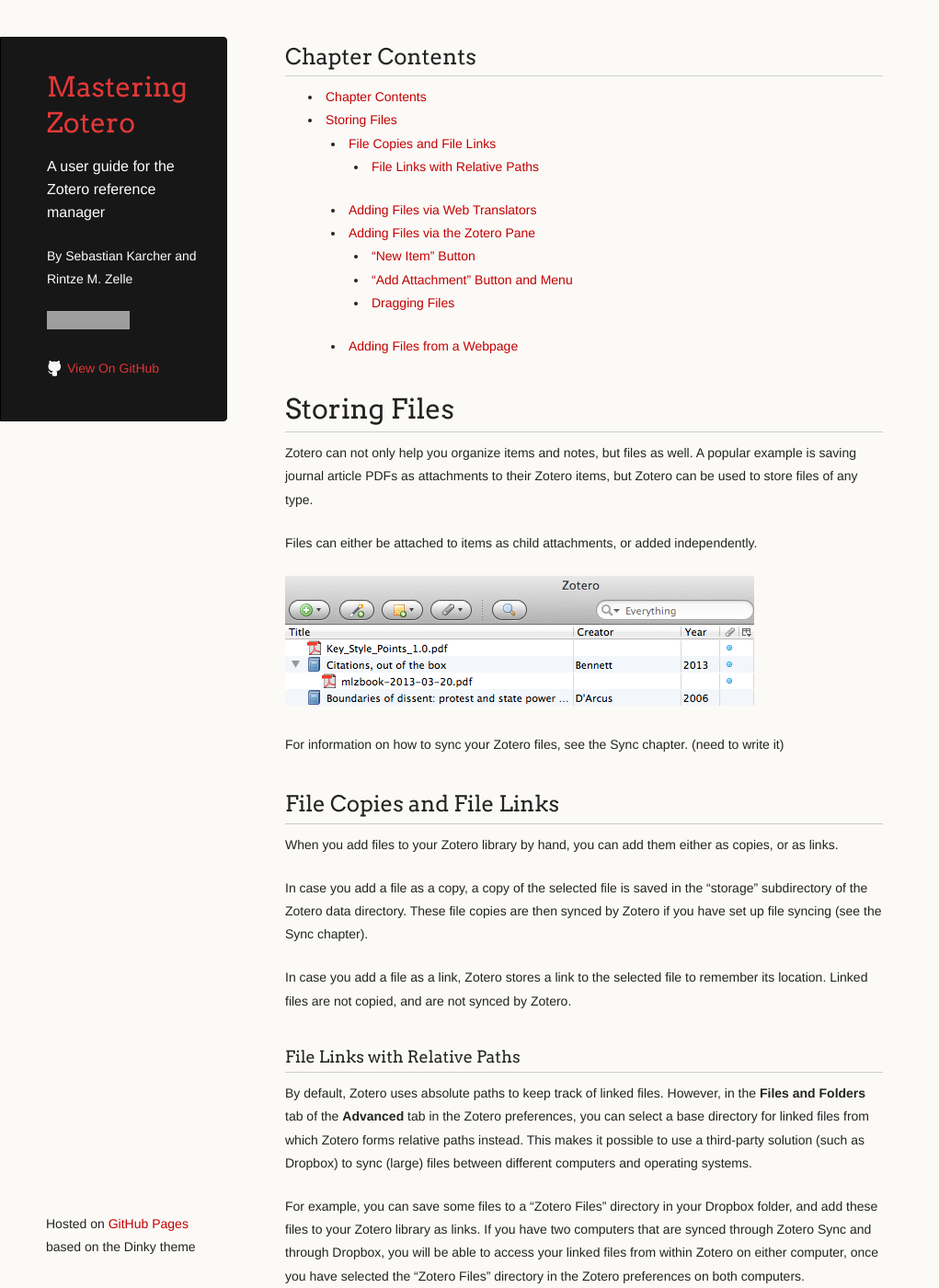
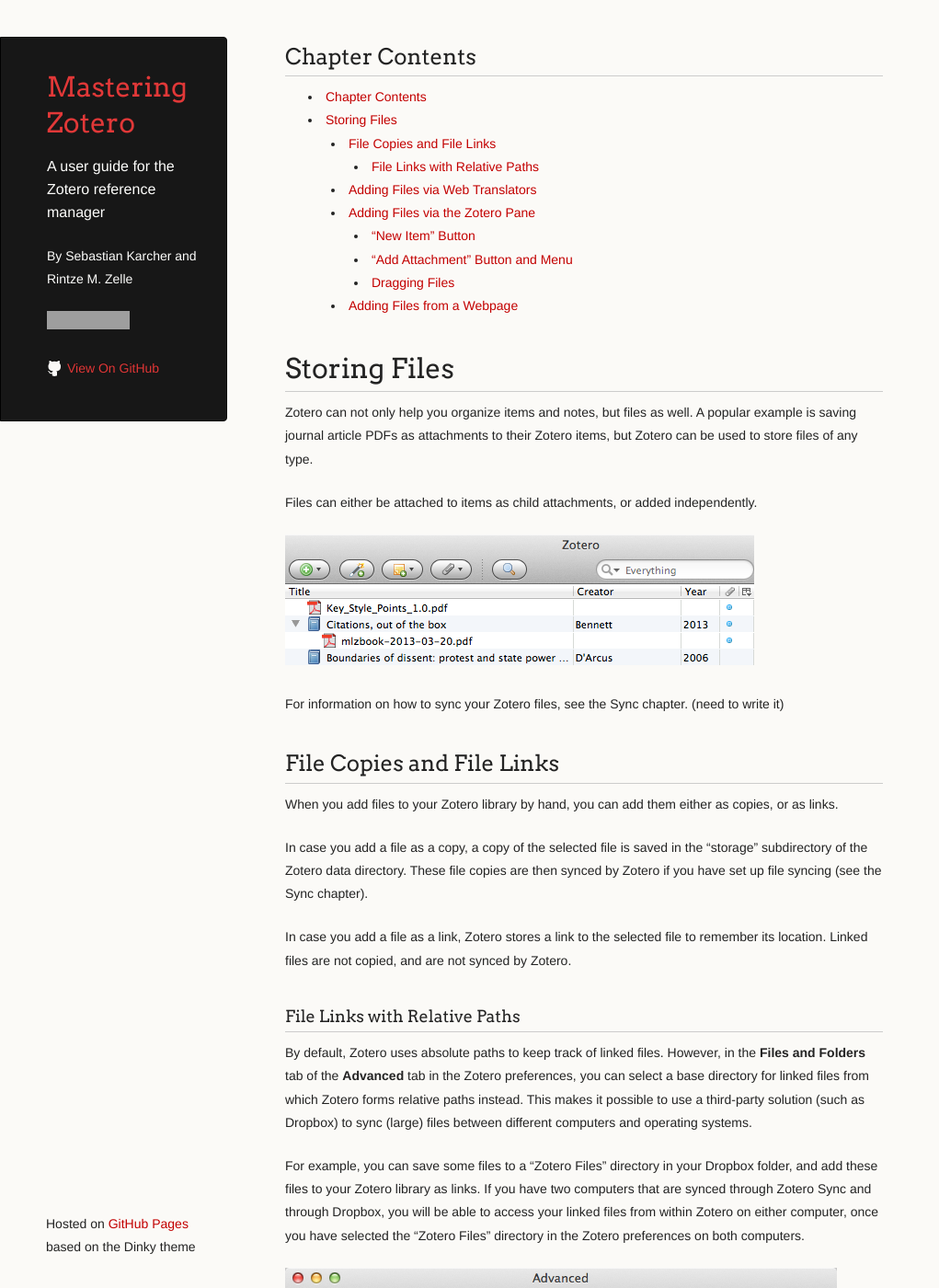
Before and after one commit to zotero-manual/zotero-manual.github.io, a Jekyll site: the page built from adding-files.mkd, in a window 1280 px wide and 1400 px high. Shown: the whole window at 92% size, without its empty margins (0-1021 px from the left). Built offline with Jekyll 4.4.1, drawn with Linux system fonts in a browser that asks for light colours; grey boxes are pictures that could not be loaded.

Commit message:
Edit CSS to get rid of extra space after nested unordered lists (like TOCs)

```diff
--- a/stylesheets/styles.css
+++ b/stylesheets/styles.css
@@ -42,7 +42,7 @@
   margin:36px 0 10px;
 }
 
-p, ul, ol, table, dl {
+p, ol, table, dl {
   margin:0 0 22px;
 }
 
```
